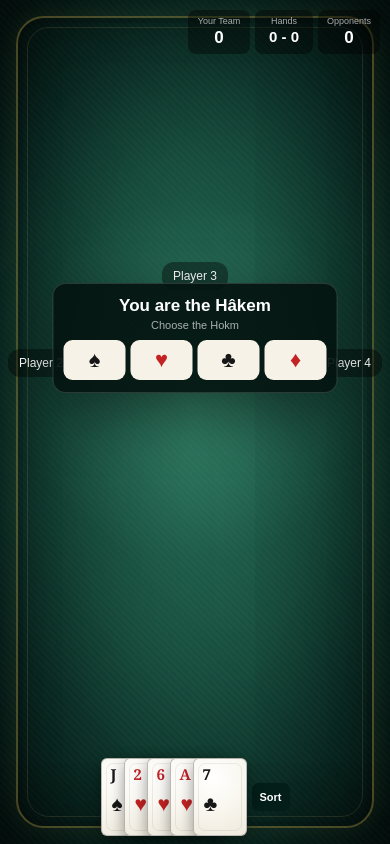
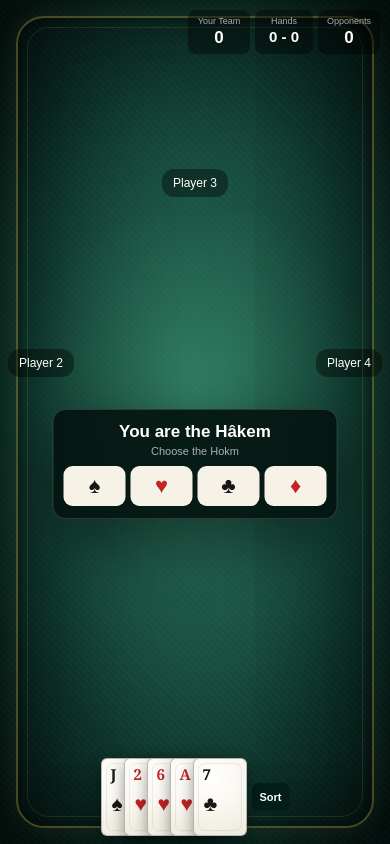
Before and after one commit to Matteees76/hokm-game, a Next.js app: page /game in a window 390 px wide. Built offline with nearby package versions, Linux system fonts and the light colour scheme; no server answers.

Commit message:
Fix mobile Hokm chooser and player positions

```diff
--- a/app/globals.css
+++ b/app/globals.css
@@ -3960,7 +3960,7 @@ box-sizing: border-box;
     width: 285px !important;
     max-width: 285px !important;
 
-    top: 40% !important;
+    top: 55% !important;
     left: 50% !important;
 
     transform: translate(-50%, -50%) !important;
@@ -3992,6 +3992,6 @@ box-sizing: border-box;
   }
 
   .gameTable .playerTop {
-    top: 31% !important;
-  }
-}
+    top: 20% !important;
+  }
+}
```
